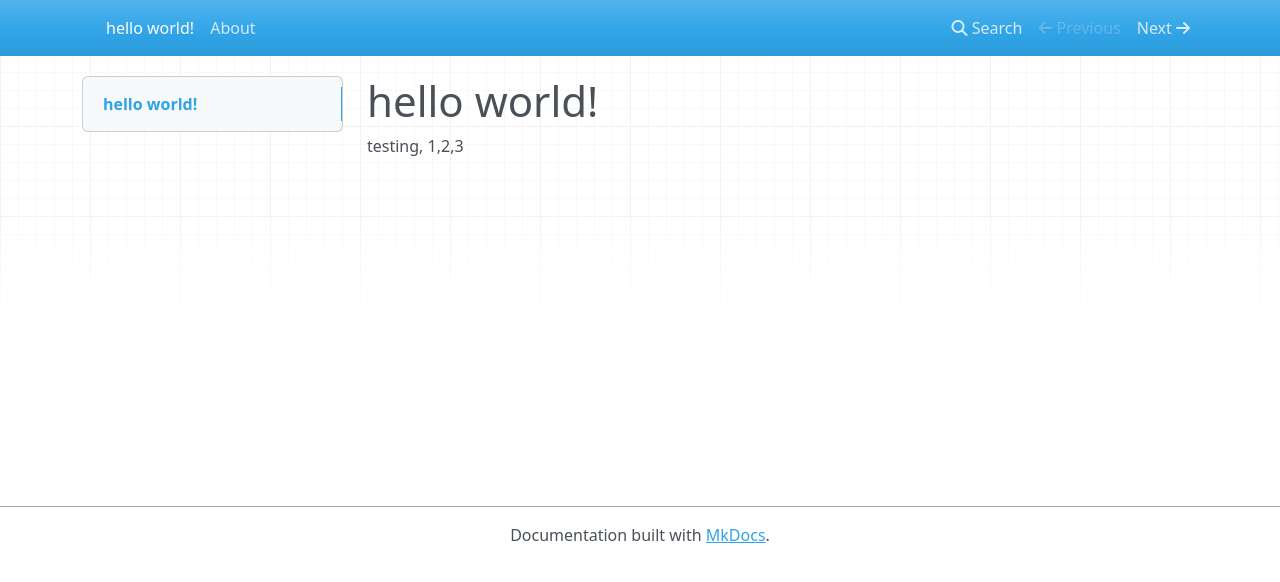
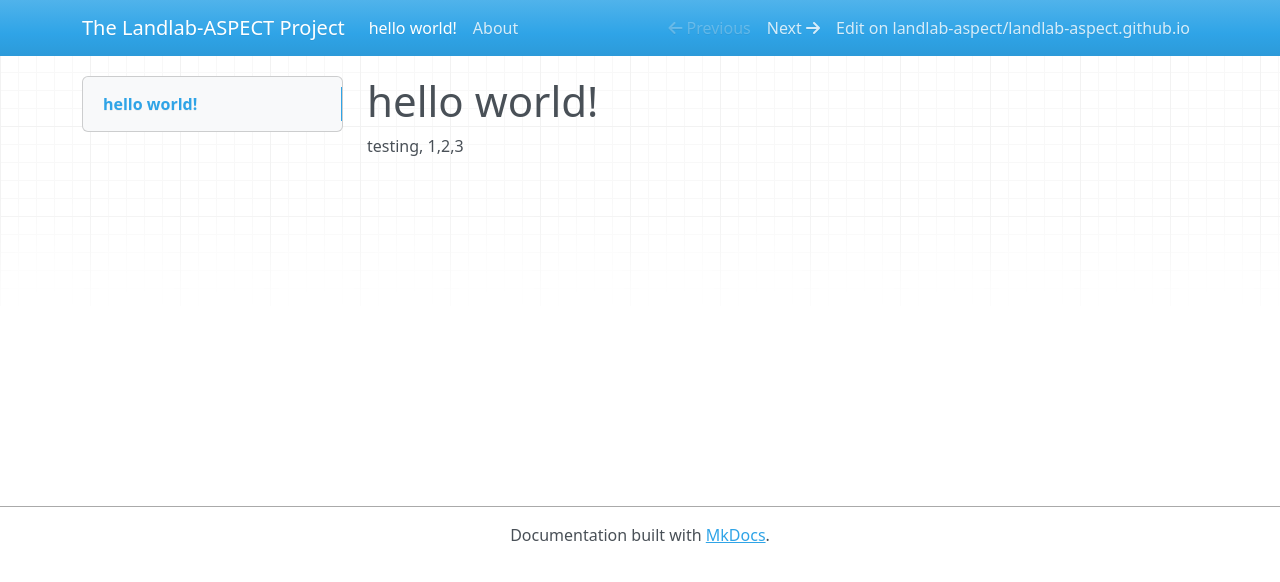
Before and after one commit to landlab-aspect/landlab-aspect.github.io, an MkDocs documentation site: the page built from docs/index.md, in a window 1280 px wide. Shown: the top 582 px of the page. Built offline with MkDocs 1.6.1, drawn with Linux system fonts in a browser that asks for light colours; nearby versions of some CDN libraries.

Commit message:
mkdocs: add to config

```diff
--- a/mkdocs.yml
+++ b/mkdocs.yml
@@ -1,3 +1,8 @@
+site_name: The Landlab-ASPECT Project
+site_url:  https://landlab-aspect.github.io
+repo_name: landlab-aspect/landlab-aspect.github.io
+repo_url:  https://github.com/landlab-aspect
+plugins: []
 nav:
   - index.md
   - about.md
```
